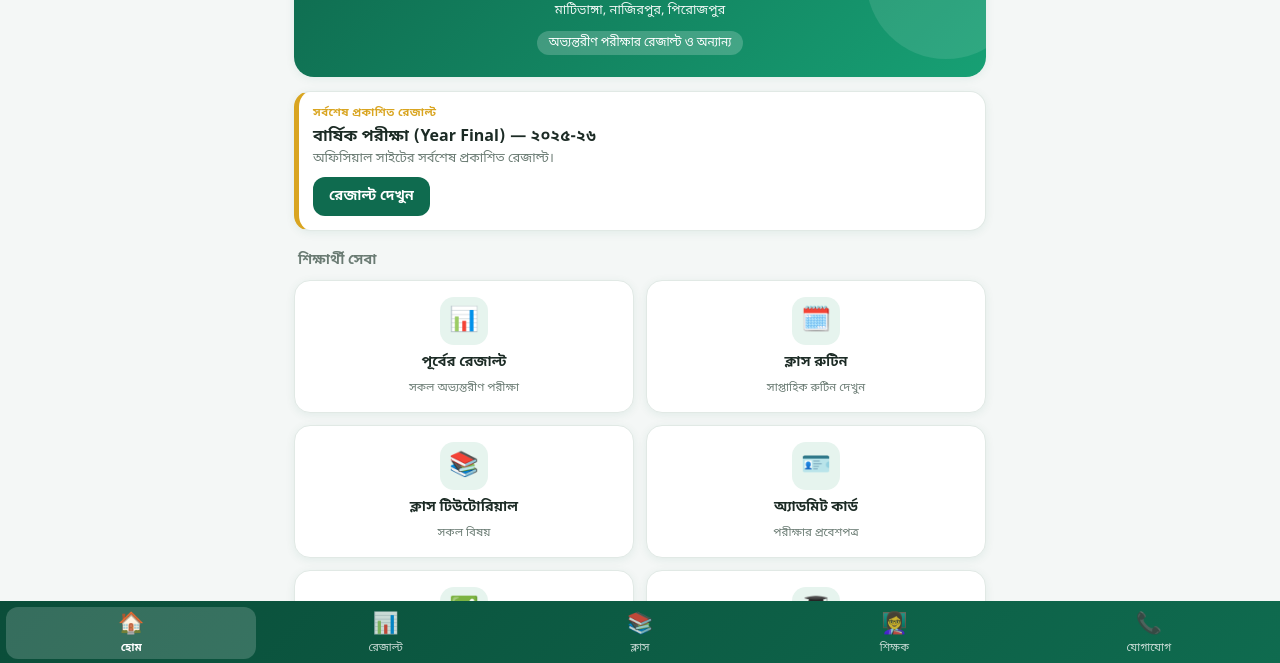
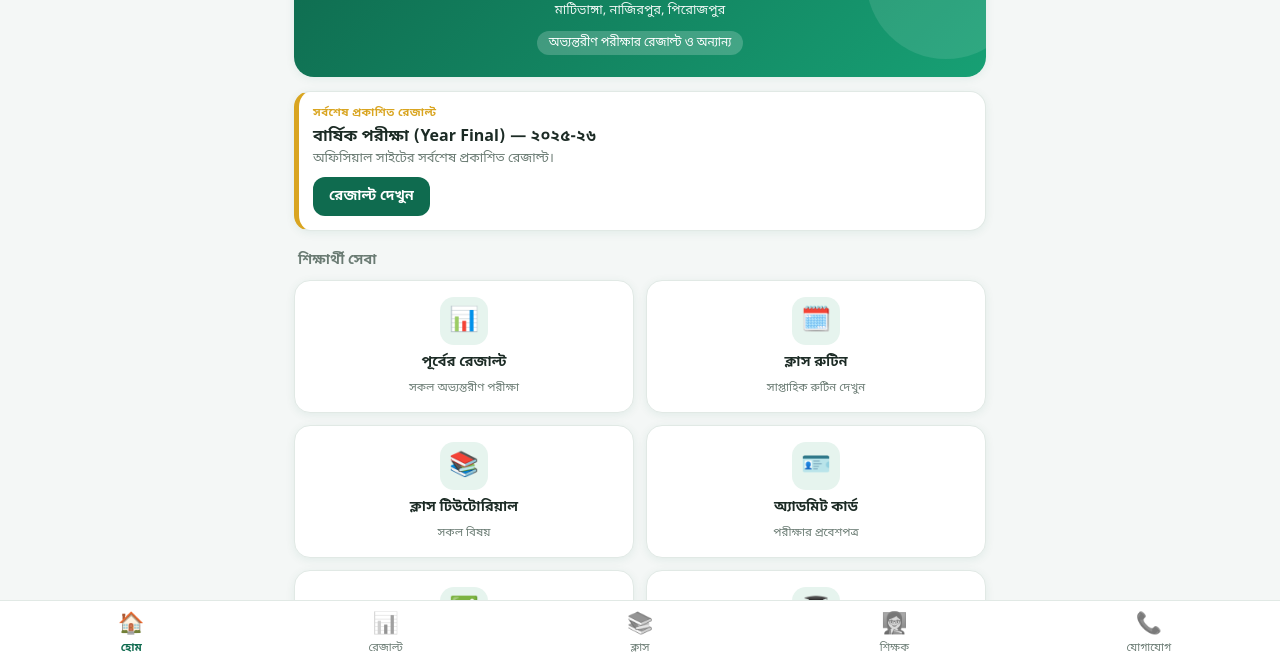
Before and after one commit to md-lingkon/matibhanga-app, a website: page www/index.html in a window 1280 px wide. Shown: the part 135-798 px from the top of the page. Drawn offline with Linux system fonts and the light colour scheme.

Commit message:
Update navigation styles and active button effects

```diff
--- a/www/index.html
+++ b/www/index.html
@@ -125,13 +125,14 @@ h3.sec{font-size:14px;color:var(--muted);margin:20px 4px 10px;font-weight:700}
 
 /* Bottom nav */
 nav{
-  position:fixed;bottom:0;left:0;right:0;z-index:30;
-  background:linear-gradient(135deg,var(--green-dark),var(--green));
+  position:fixed;bottom:0;left:0;right:0;z-index:30;background:var(--card);border-top:1px solid var(--border);
   display:flex;padding:6px 4px calc(6px + env(safe-area-inset-bottom));
 }
-nav button{flex:1;background:none;border:0;display:flex;flex-direction:column;align-items:center;gap:2px;color:rgba(255,255,255,.78);font-size:11px;padding:4px 0;border-radius:12px;margin:0 2px}
-nav button .i{font-size:21px}
-nav button.active{color:#fff;font-weight:700;background:rgba(255,255,255,.18)}
+nav button{flex:1;background:none;border:0;display:flex;flex-direction:column;align-items:center;gap:2px;color:var(--muted);font-size:11px;padding:4px 0}
+nav button .i{font-size:21px;filter:grayscale(1);opacity:.7}
+nav button.active{color:var(--green);font-weight:700}
+nav button.active .i{filter:none;opacity:1}
+@media (prefers-color-scheme: dark){nav button.active{color:#7fe0b9}}
 
 .footer{text-align:center;color:var(--muted);font-size:11.5px;margin:26px 0 8px}
 .update{display:none;align-items:center;gap:8px;background:#fff3cd;color:#5c4400;padding:10px 14px;font-size:13px;line-height:1.4;border-bottom:1px solid #f0d98a}
```
